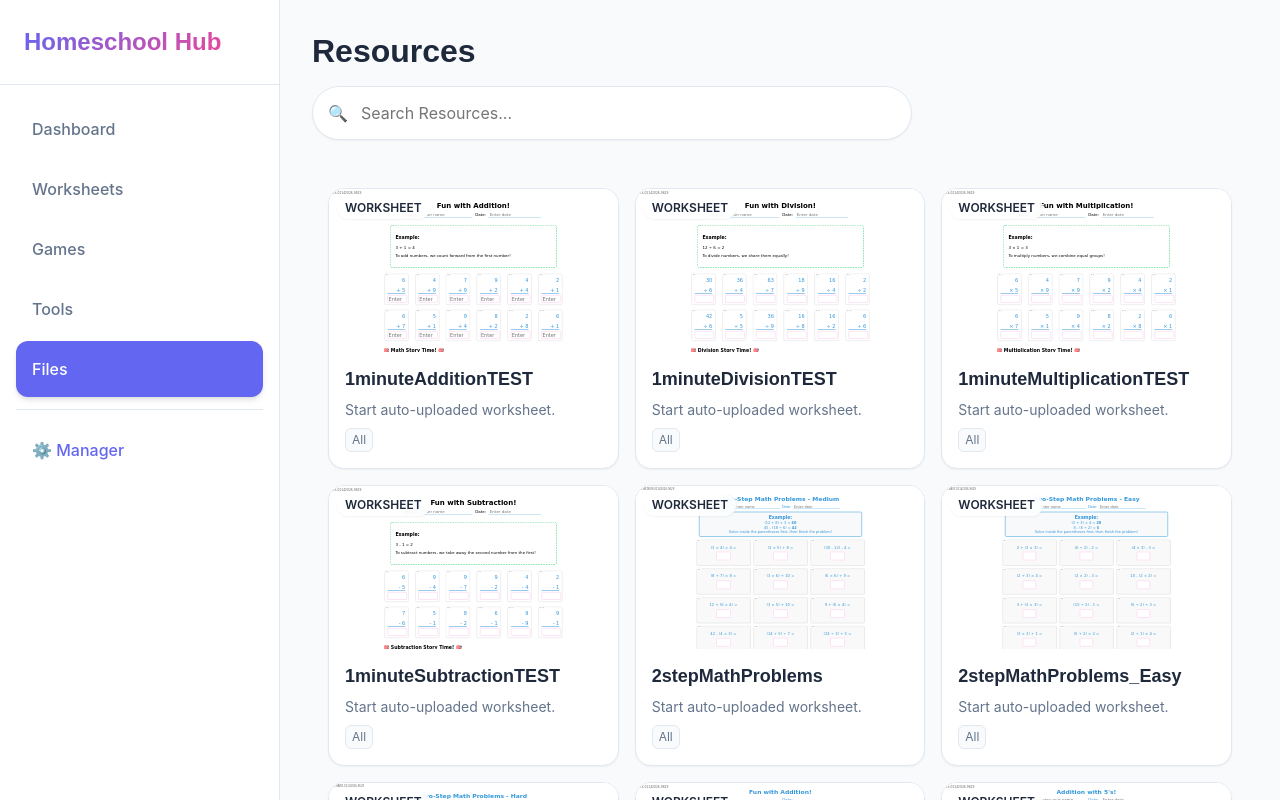
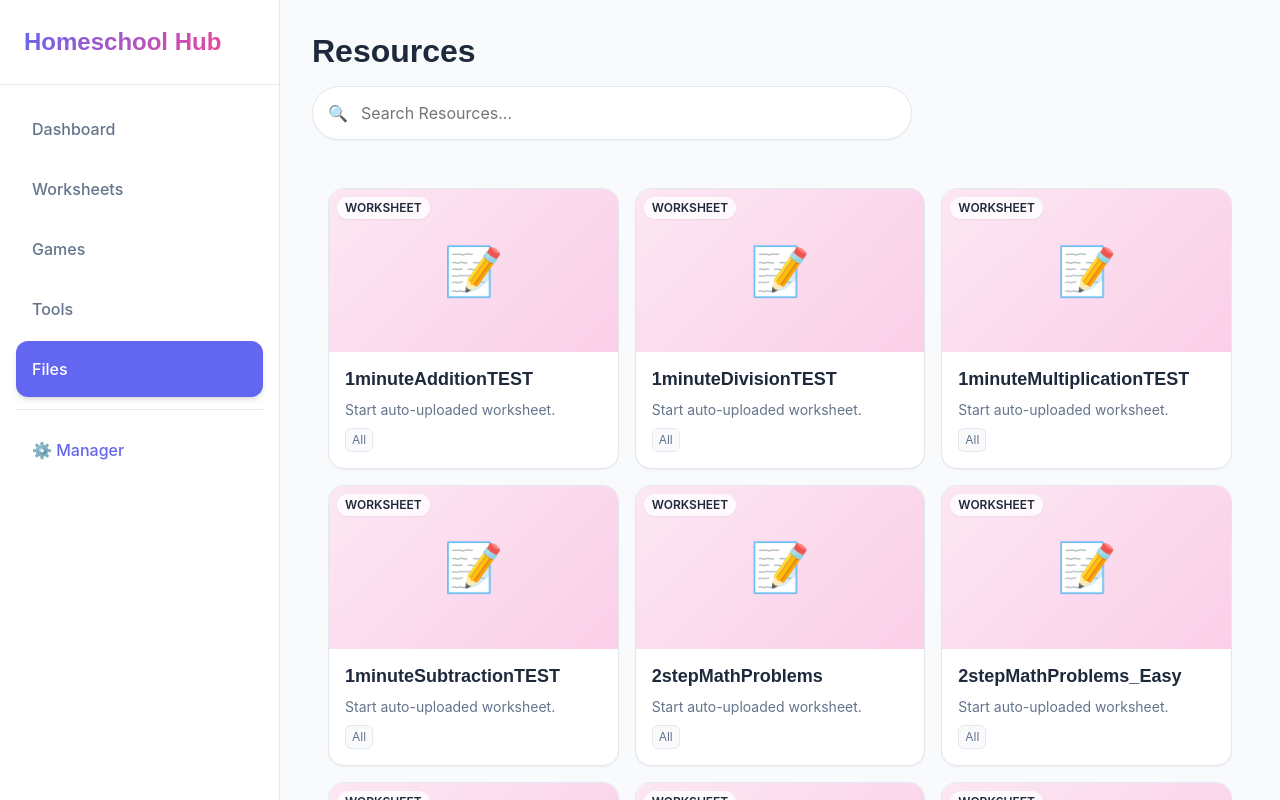
Before and after one commit to projektoutside/homeschool-app, a React (Vite) app: page /files in a window 1280 px wide. Shown: the top 800 px of the page. Built offline with nearby package versions, Linux system fonts and the light colour scheme.

Commit message:
Fix worksheet 404 errors

```diff
--- a/src/components/ContentCard.tsx
+++ b/src/components/ContentCard.tsx
@@ -26,18 +26,7 @@ export const ContentCard: React.FC<ContentCardProps> = ({ item }) => {
     return (
         <div className="content-card" onClick={handleClick} role="button" tabIndex={0}>
             <div className="card-thumbnail">
-                {item.type === 'worksheet' && item.customHtmlPath ? (
-                    <div className="iframe-preview-wrapper">
-                        <iframe
-                            src={item.customHtmlPath}
-                            title={`Preview of ${item.title}`}
-                            className="preview-iframe"
-                            tabIndex={-1}
-                            loading="lazy"
-                        />
-                        <div className="preview-overlay"></div>
-                    </div>
-                ) : item.thumbnail ? (
+                {item.thumbnail ? (
                     <img src={item.thumbnail} alt={item.title} loading="lazy" />
                 ) : (
                     <div className="placeholder-thumb" data-type={item.type}>
```
